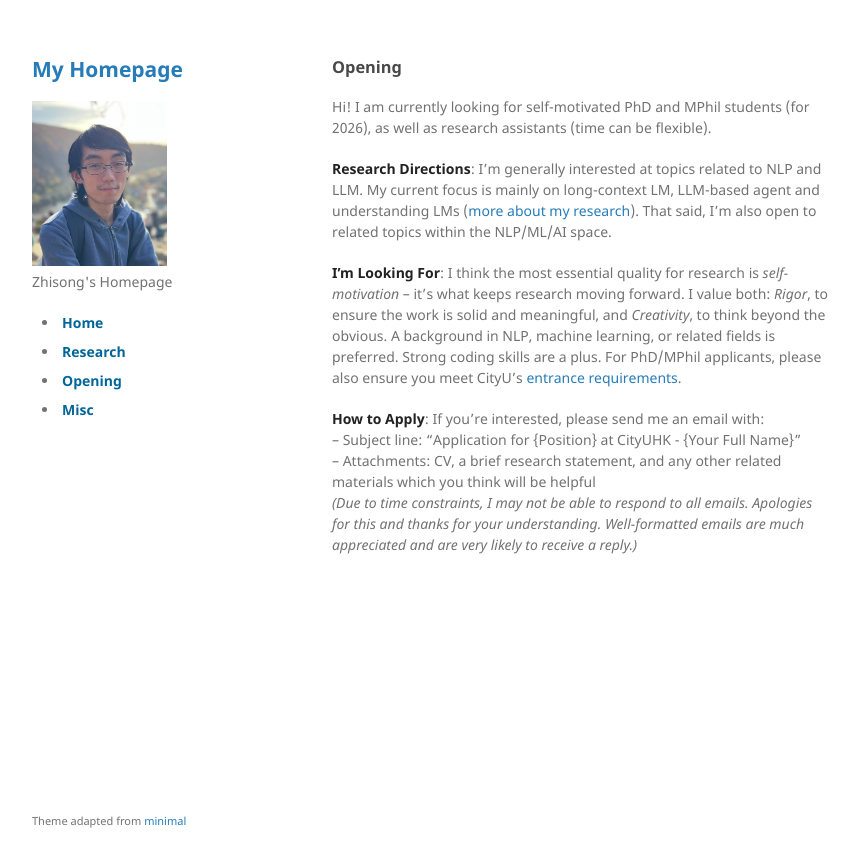
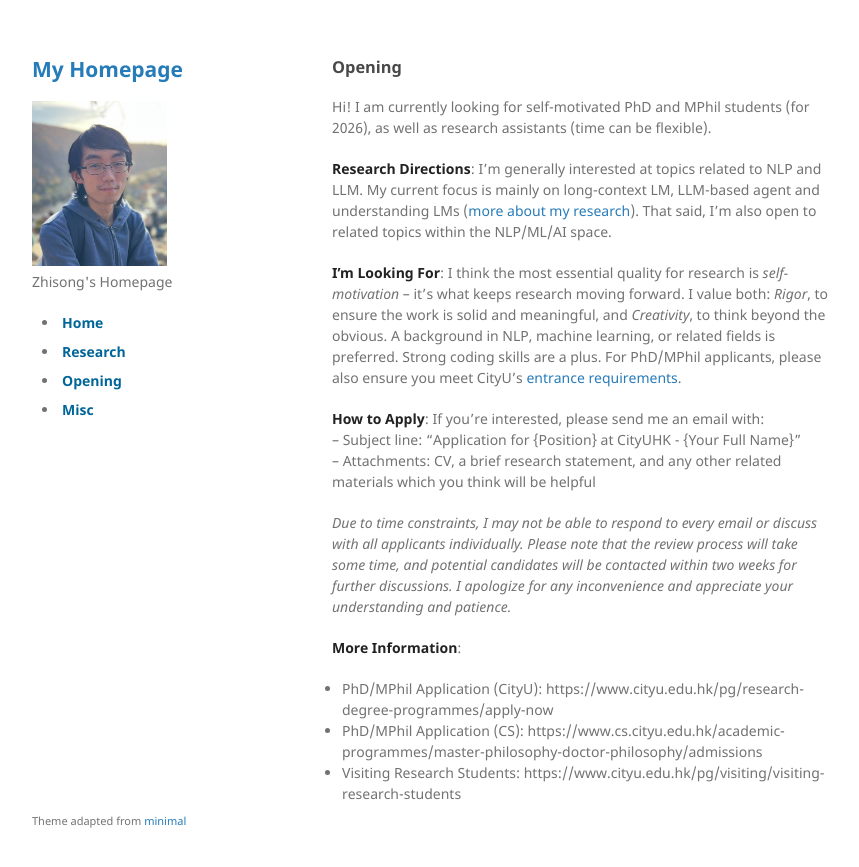
Before and after one commit to zzsfornlp/zzsfornlp.github.io, a Jekyll site: the page built from opening.md, in a window 1280 px wide. Shown: the top 867 px of the page, without its empty margins (208-1067 px from the left). Built offline with Jekyll 4.4.1, drawn with Linux system fonts in a browser that asks for light colours; our own code applies the rules of GitHub Pages for plain Markdown files.

Commit message:
Add information

```diff
--- a/opening.md
+++ b/opening.md
@@ -16,4 +16,10 @@ I think the most essential quality for research is *self-motivation* -- it's wha
 If you're interested, please send me an email with: <br>
 -- Subject line: "Application for {Position} at CityUHK - {Your Full Name}" <br>
 -- Attachments: CV, a brief research statement, and any other related materials which you think will be helpful <br>
-*(Due to time constraints, I may not be able to respond to all emails. Apologies for this and thanks for your understanding. Well-formatted emails are much appreciated and are very likely to receive a reply.)*
+
+*Due to time constraints, I may not be able to respond to every email or discuss with all applicants individually. Please note that the review process will take some time, and potential candidates will be contacted within two weeks for further discussions. I apologize for any inconvenience and appreciate your understanding and patience.*
+
+**More Information**:
+- PhD/MPhil Application (CityU): https://www.cityu.edu.hk/pg/research-degree-programmes/apply-now
+- PhD/MPhil Application (CS): https://www.cs.cityu.edu.hk/academic-programmes/master-philosophy-doctor-philosophy/admissions
+- Visiting Research Students: https://www.cityu.edu.hk/pg/visiting/visiting-research-students
```
Also changed, not shown: misc.md (+3 -0 lines).
